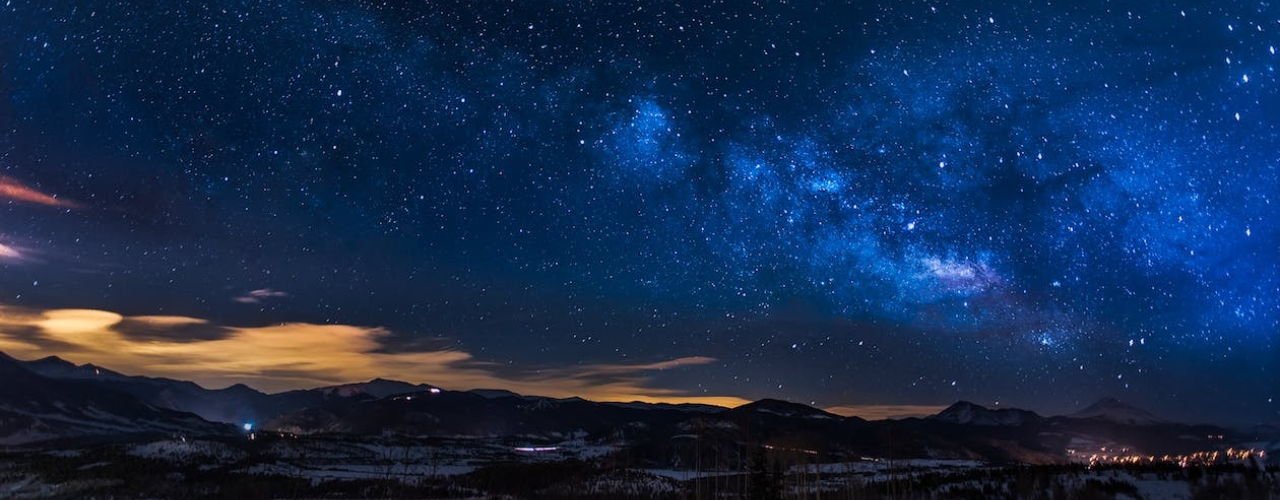
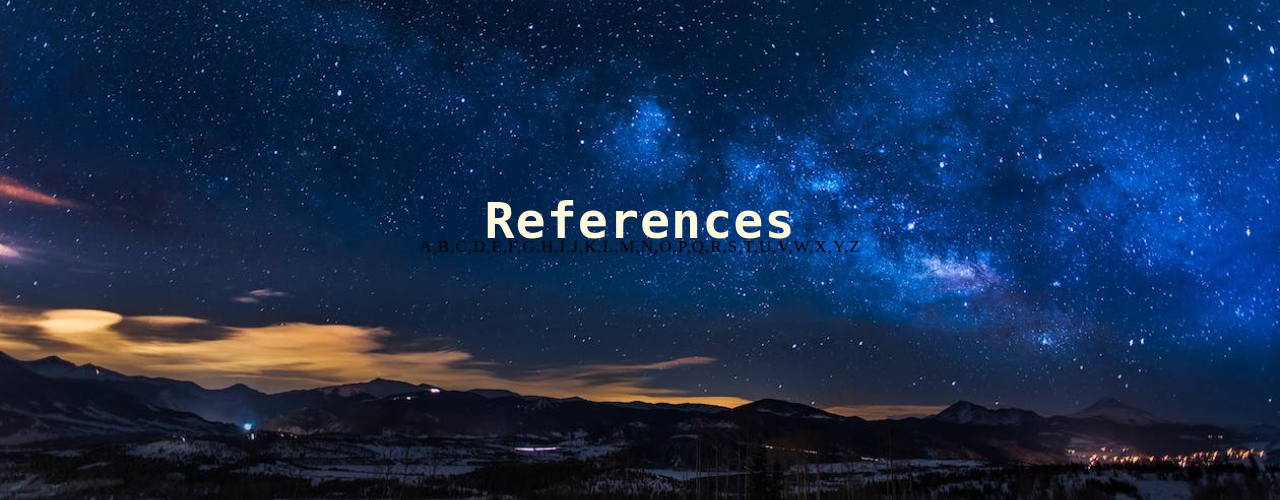
Before and after one commit to amtauyan/lab2, a PHP site: page /resources.html in a window 1280 px wide. Shown: the part 166-666 px from the top of the page. Run offline with PHP 8.4, Linux system fonts and the light colour scheme; some web fonts are replaced.

Commit message:
Javascript Lesson 2: Variables, Let, Const & Data Types

```diff
--- a/Week5/home.html
+++ b/Week5/home.html
@@ -7,7 +7,6 @@
     <meta http-equiv="X-UA-Compatible" content="IE-edge">
     <link rel="stylesheet" type="text/css" href="home.css">
     <link rel="icon" type="image/x-icon" href="favicon.png">
-    <link rel="stylesheet" type="text/css" href="https://fonts.googleapis.com/css2?family=Roboto+Mono&display=swap">
     <link href="https://fonts.googleapis.com/css2?family=Caesar+Dressing&display=swap" rel="stylesheet">
     <link rel="stylesheet" href="https://fonts.googleapis.com/css?family=Sofia&effect=neon|outline|emboss|shadow-multiple">
 </head>
--- a/Week5/resources.css
+++ b/Week5/resources.css
@@ -55,3 +55,20 @@ body {
 .navbar a:hover::before {
   width: 100%;
 }
+
+.title {
+  position: absolute;
+  top: 50%;
+  left: 50%;
+  transform: translate(-50%, -50%);
+  text-align: center;
+  font-size: 17px;
+  letter-spacing: 1px;
+  line-height: 26px;
+}
+
+.title h1 {
+  font-size: 50px;
+  color: #FFF8DC;
+  font-family: 'Roboto Mono', monospace;
+}
--- a/Week5/resources.html
+++ b/Week5/resources.html
@@ -2,10 +2,10 @@
 <html>
 <head>
     <meta charset="UTF-8">
-    <title>Resources</title>
+    <title>References</title>
     <meta name="viewport" content="width=device-width, initial-scale=1.0">
     <meta http-equiv="X-UA-Compatible" content="IE-edge">
-    <link rel="stylesheet" type="text/css" href="home.css">
+    <link rel="stylesheet" type="text/css" href="resources.css">
     <link rel="icon" type="image/x-icon" href="favicon.png">
     <link href="https://fonts.googleapis.com/css2?family=Caesar+Dressing&display=swap" rel="stylesheet">
     <link rel="stylesheet" href="https://fonts.googleapis.com/css?family=Sofia&effect=neon|outline|emboss|shadow-multiple">
@@ -21,5 +21,13 @@
             <a href="https://socitcloud.apc.edu.ph/~amtauyan/lab2/Week5/resources.html" class="font-effect-neon">References</a>
         </nav>
     </header>
+    <div class="title">
+        <h1>References</h1>
+        <p id="demo"></p>
+    </div>
+    <script>
+        const letters = ["A", "B", "C", "D", "E", "F", "G", "H", "I", "J", "K", "L", "M", "N", "O", "P", "Q", "R", "S", "T", "U", "V", "W", "X", "Y", "Z"];
+        document.getElementById("demo").innerHTML = letters;
+    </script>
 </body>
 </html>
```
